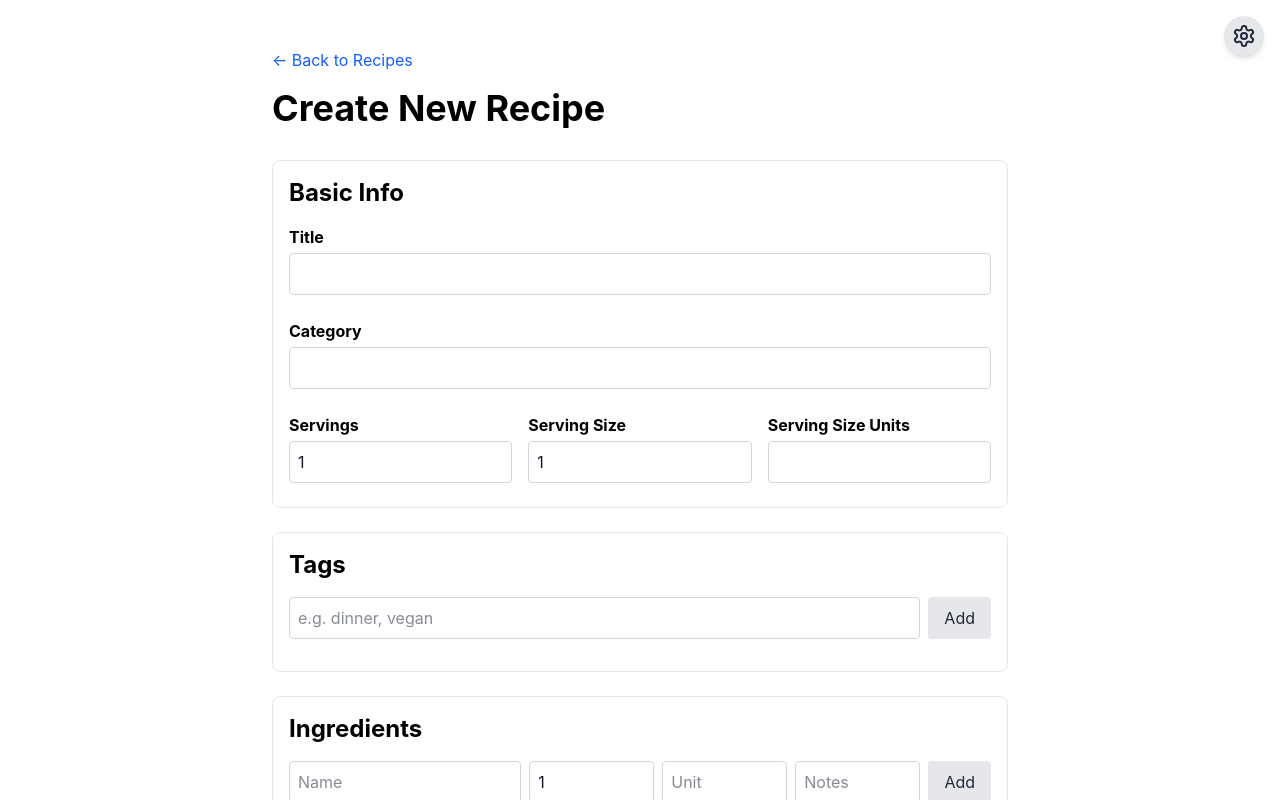
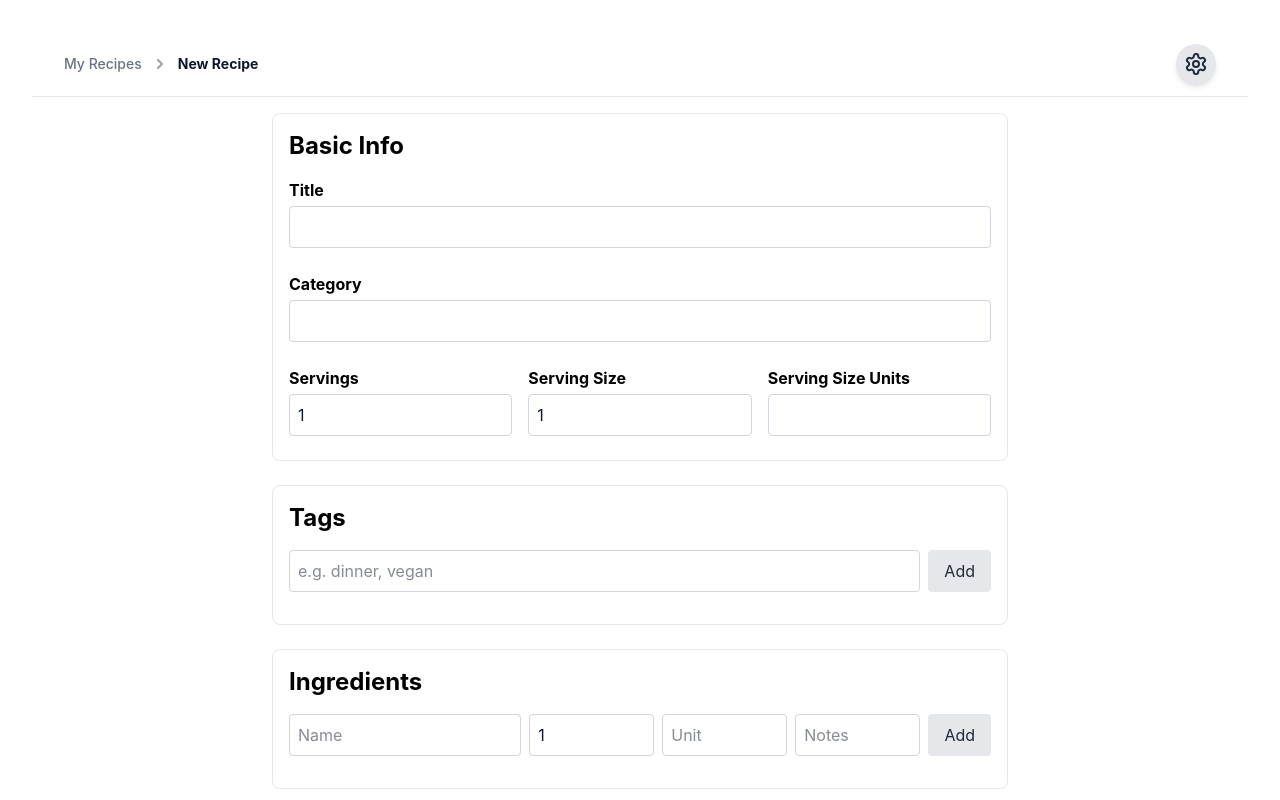
Before and after one commit to taylerjtodd/recipes, a Next.js app: page /recipes/recipes/new in a window 1280 px wide. Shown: the top 800 px of the page. Built offline with nearby package versions, Linux system fonts and the light colour scheme.

Commit message:
proper nav bar

```diff
--- a/src/app/layout.tsx
+++ b/src/app/layout.tsx
@@ -2,7 +2,7 @@ import type { Metadata } from "next";
 import { Geist, Geist_Mono } from "next/font/google";
 import "./globals.css";
 import { ThemeProvider } from "@/ThemeProvider";
-import { SettingsMenu } from "@/components/SettingsMenu";
+import { Navbar } from "@/components/Navbar";
 
 const geistSans = Geist({
   variable: "--font-geist-sans",
@@ -31,8 +31,10 @@ export default function RootLayout({
     >
       <body className="min-h-full flex flex-col bg-white text-black dark:bg-gray-950 dark:text-gray-100 transition-colors duration-200">
         <ThemeProvider attribute="class" defaultTheme="system" enableSystem>
-          <SettingsMenu />
-          {children}
+          <Navbar />
+          <main className="flex-1">
+            {children}
+          </main>
         </ThemeProvider>
       </body>
     </html>
--- a/src/app/page.tsx
+++ b/src/app/page.tsx
@@ -17,20 +17,19 @@ export default function Home() {
   );
 
   return (
-    <div className="max-w-3xl mx-auto p-4">
-      <div className="flex justify-between items-center mb-4">
-        <h1 className="text-4xl font-bold m-0">My Recipes</h1>
-        <Link href="/recipes/new" unstyled className="px-4 py-2 bg-blue-600 text-white rounded no-underline">
+    <div className="max-w-3xl mx-auto p-4 flex flex-col gap-4">
+      <div className="flex justify-between items-center">
+        <input
+          type="text"
+          placeholder="Search for a recipe"
+          className="w-1/2 p-2 border border-gray-300 dark:border-gray-700 bg-white dark:bg-gray-800 rounded"
+          value={searchTerm}
+          onChange={(e) => setSearchTerm(e.target.value)}
+        />
+        <Link href="/recipes/new" unstyled className="px-4 py-2 bg-blue-600 text-white rounded no-underline hover:bg-blue-700 transition-colors">
           Add Recipe
         </Link>
       </div>
-      <input
-        type="text"
-        placeholder="Search for a recipe"
-        className="w-full p-2 mb-4 border border-gray-300 dark:border-gray-700 bg-white dark:bg-gray-800 rounded"
-        value={searchTerm}
-        onChange={(e) => setSearchTerm(e.target.value)}
-      />
       <table className="w-full border-collapse">
         <thead>
           <tr>
--- a/src/app/recipes/[slug]/page.tsx
+++ b/src/app/recipes/[slug]/page.tsx
@@ -1,6 +1,5 @@
 import { Recipe } from "@/types/recipe";
 import recipes from "@/data/recipes.json";
-import Header from "@/components/Header";
 import RecipeCard from "@/components/RecipeCard";
 
 export async function generateStaticParams() {
@@ -19,7 +18,6 @@ export default async function RecipePage({ params }: { params: Promise<{ slug: s
 
   return (
     <div className="max-w-3xl mx-auto p-4">
-      <Header title={recipe?.title ?? 'Not Found'} />
       <RecipeCard recipe={recipe} />
     </div>
   );
--- a/src/app/recipes/new/page.tsx
+++ b/src/app/recipes/new/page.tsx
@@ -109,13 +109,7 @@ export default function NewRecipe() {
   const secondaryBtnClassName = "px-4 py-2 bg-gray-200 dark:bg-gray-700 text-gray-800 dark:text-gray-200 rounded cursor-pointer hover:bg-gray-300 dark:hover:bg-gray-600 transition-colors";
 
   return (
-    <div className="max-w-3xl mx-auto p-4">
-      <Link href="/" className="mb-4 inline-block">
-        &larr; Back to Recipes
-      </Link>
-      <h1 className="text-4xl font-bold mb-8">
-        Create New Recipe
-      </h1>
+    <div className="max-w-3xl mx-auto p-4 flex flex-col gap-8">
 
       <form onSubmit={handleSubmit} className="flex flex-col gap-6">
 
--- /dev/null
+++ b/src/components/Navbar.tsx
@@ -0,0 +1,84 @@
+"use client";
+
+import { usePathname } from "next/navigation";
+import Link from "@/components/core/Link";
+import { SettingsMenu } from "./SettingsMenu";
+import React from "react";
+
+export function Navbar() {
+  const pathname = usePathname();
+
+  // Create breadcrumbs based on pathname
+  const pathSegments = pathname.split("/").filter(Boolean);
+
+  // Custom mapping for segments to labels
+  const getLabel = (segment: string) => {
+    if (segment === "new") return "New Recipe";
+    return segment.charAt(0).toUpperCase() + segment.slice(1).replace(/-/g, " ");
+  };
+
+  const breadcrumbs = [
+    { label: "My Recipes", href: "/" },
+  ];
+
+  let currentPath = "";
+  pathSegments.forEach((segment) => {
+    // Skip the generic 'recipes' segment if it's just a folder prefix
+    if (segment === "recipes") return;
+
+    currentPath += `/${segment}`;
+    // If we're in the /recipes/ subtree, we need to prefix the href
+    const href = pathname.startsWith("/recipes") ? `/recipes${currentPath}` : currentPath;
+
+    breadcrumbs.push({
+      label: getLabel(segment),
+      href: href
+    });
+  });
+
+  return (
+    <nav className="sticky top-0 z-40 w-full bg-white/80 dark:bg-gray-950/80 backdrop-blur-md border-b border-gray-200 dark:border-gray-800 transition-colors duration-200">
+      <div className="max-w-7xl mx-auto px-4 sm:px-6 lg:px-8">
+        <div className="flex justify-between items-center h-16">
+          {/* Breadcrumbs Section */}
+          <div className="flex items-center space-x-2 text-sm font-medium">
+            {breadcrumbs.map((crumb, index) => (
+              <React.Fragment key={crumb.href}>
+                {index > 0 && (
+                  <svg
+                    className="flex-shrink-0 h-5 w-5 text-gray-400 dark:text-gray-600"
+                    xmlns="http://www.w3.org/2000/svg"
+                    viewBox="0 0 20 20"
+                    fill="currentColor"
+                    aria-hidden="true"
+                  >
+                    <path
+                      fillRule="evenodd"
+                      d="M7.293 14.707a1 1 0 010-1.414L10.586 10 7.293 6.707a1 1 0 011.414-1.414l4 4a1 1 0 010 1.414l-4 4a1 1 0 01-1.414 0z"
+                      clipRule="evenodd"
+                    />
+                  </svg>
+                )}
+                <Link
+                  href={crumb.href}
+                  className={`hover:text-blue-600 dark:hover:text-blue-400 transition-colors ${
+                    index === breadcrumbs.length - 1
+                      ? "text-gray-900 dark:text-white font-bold"
+                      : "text-gray-500 dark:text-gray-400"
+                  }`}
+                >
+                  {crumb.label}
+                </Link>
+              </React.Fragment>
+            ))}
+          </div>
+
+          {/* Right side Section */}
+          <div className="flex items-center">
+            <SettingsMenu />
+          </div>
+        </div>
+      </div>
+    </nav>
+  );
+}
--- a/src/components/SettingsMenu.tsx
+++ b/src/components/SettingsMenu.tsx
@@ -31,7 +31,7 @@ export function SettingsMenu() {
   if (!mounted) return null;
 
   return (
-    <div className="fixed top-4 right-4 z-50" ref={menuRef}>
+    <div className="relative" ref={menuRef}>
       <button
         onClick={() => setIsOpen(!isOpen)}
         className="p-2 rounded-full bg-gray-200 dark:bg-gray-800 text-gray-800 dark:text-gray-200 hover:bg-gray-300 dark:hover:bg-gray-700 transition-colors shadow-md"
```
